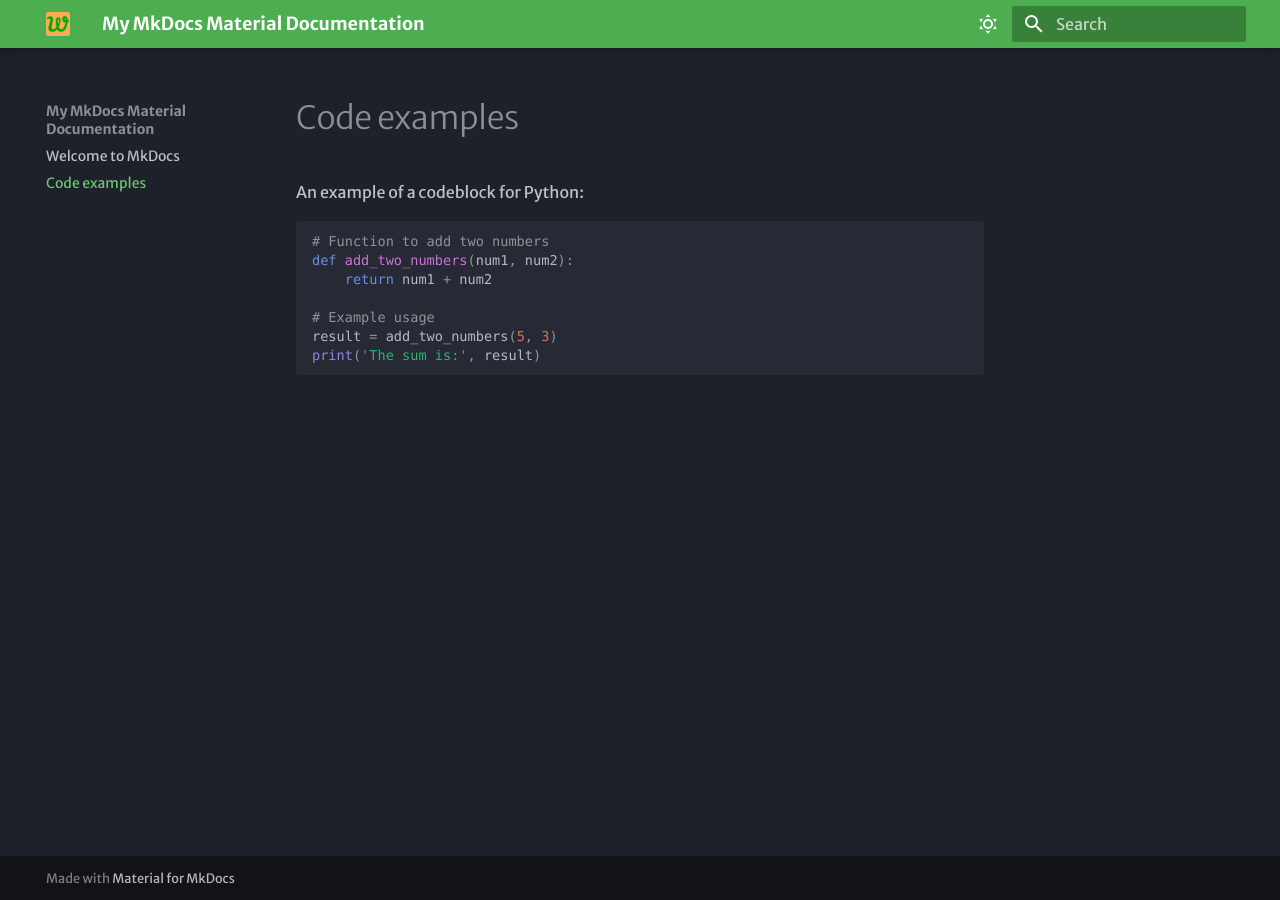
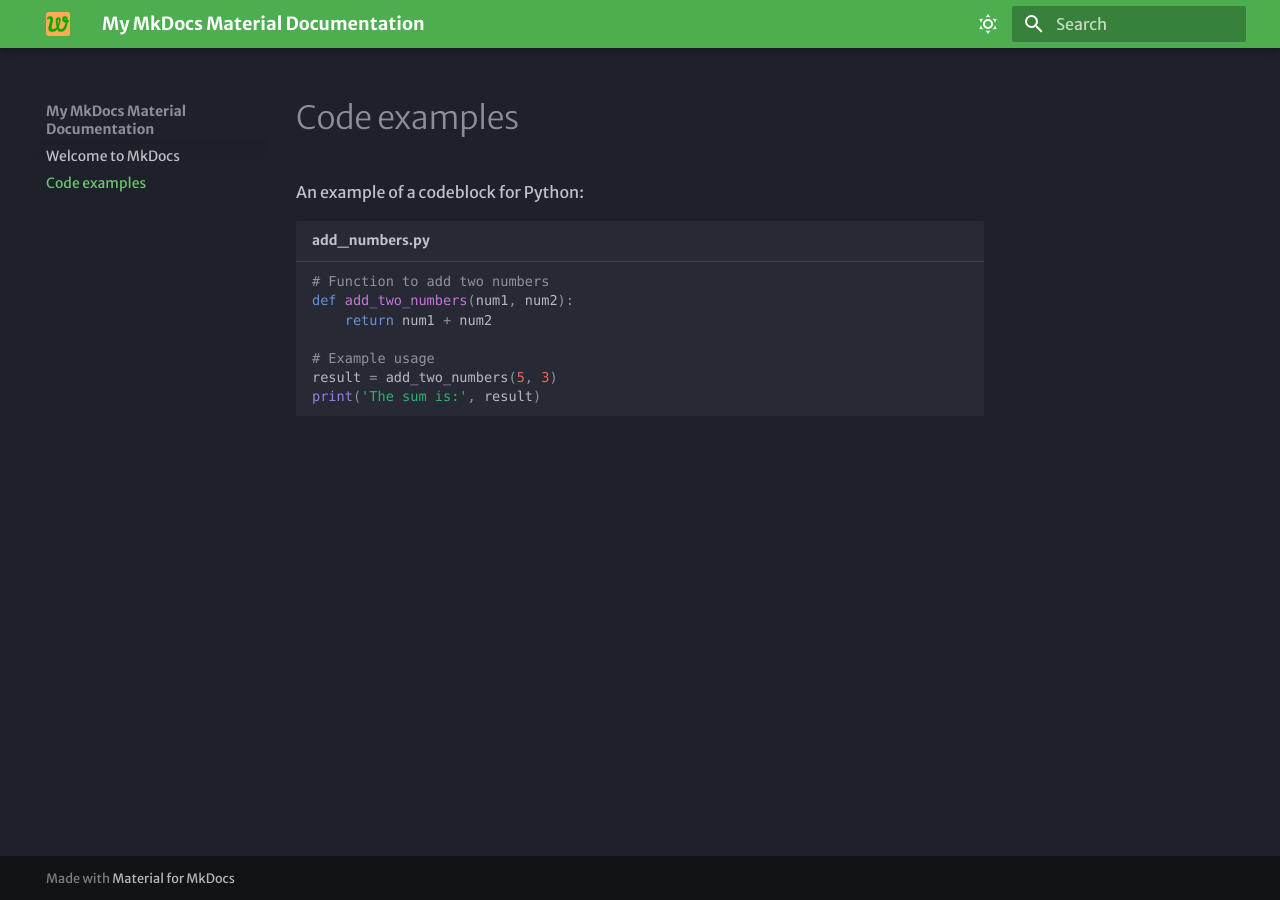
Before and after one commit to kikinovak/mkdocs-material-willett, an MkDocs documentation site: the page built from docs/code-examples.md, in a window 1280 px wide. Built offline with MkDocs 1.6.1 and Material for MkDocs 9.7.7, drawn with Linux system fonts in a browser that asks for light colours; some web fonts are replaced.

Commit message:
Add title

````diff
--- a/docs/code-examples.md
+++ b/docs/code-examples.md
@@ -1,6 +1,6 @@
 An example of a codeblock for Python:
 
-```py
+```py title="add_numbers.py"
 # Function to add two numbers
 def add_two_numbers(num1, num2):
     return num1 + num2
````
